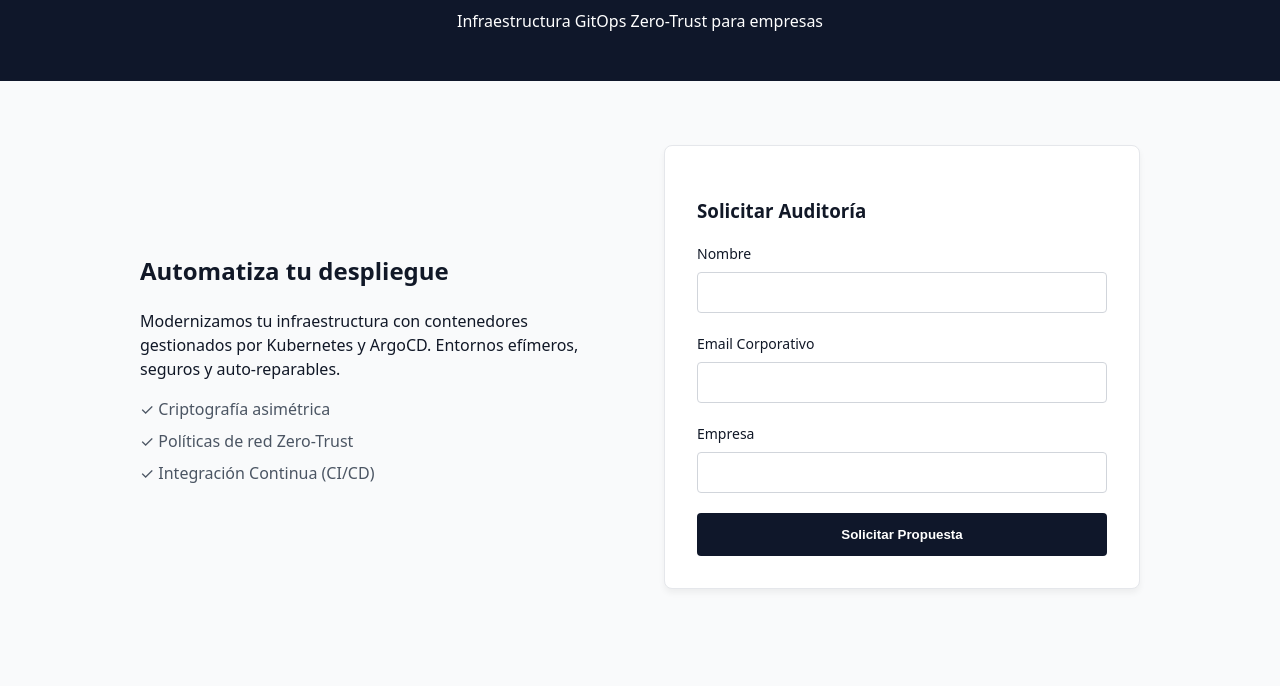
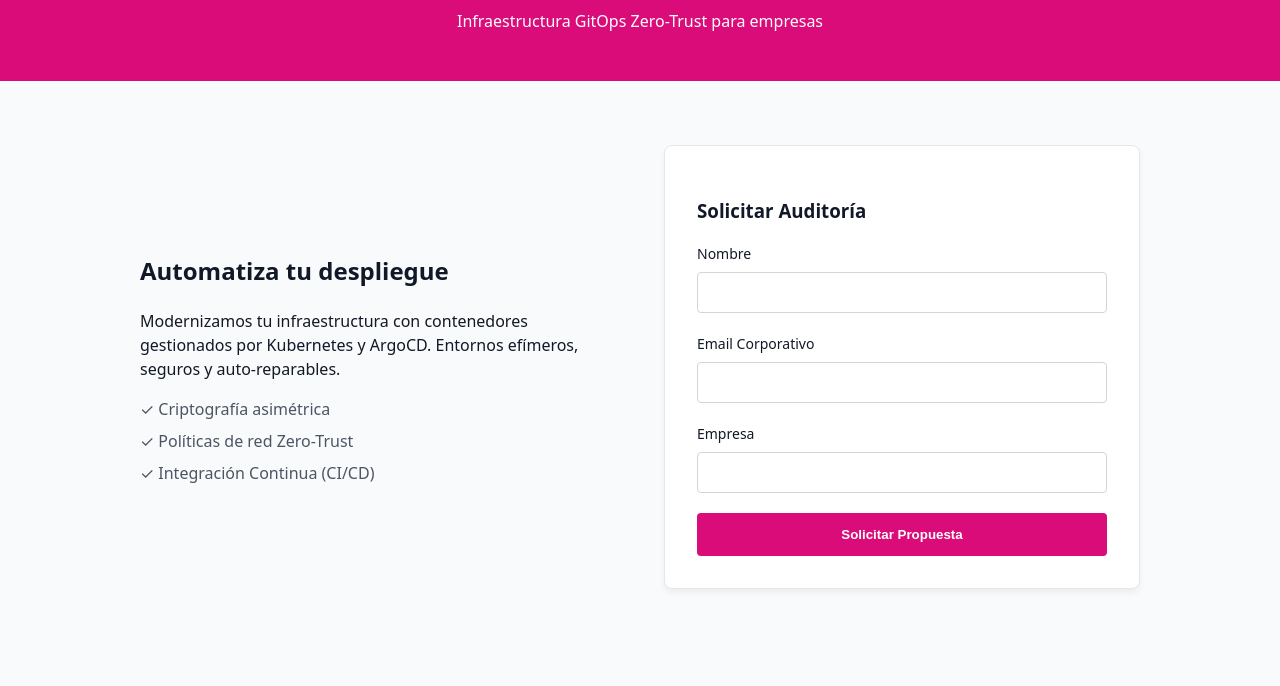
Before and after one commit to ieszaidinvergeles/2-asir-bil-pasir-mario-sanchez-gutierrez, a plain HTML site: page apps/frontend/index.html in a window 1280 px wide. Shown: the part 114-800 px from the top of the page. Drawn offline with Linux system fonts and the light colour scheme.

Commit message:
style: update primary color variable to pink

```diff
--- a/apps/frontend/css/styles.css
+++ b/apps/frontend/css/styles.css
@@ -2,7 +2,7 @@
 :root {
     --bg-color: #f9fafb;
     --text-color: #111827;
-    --primary-color: #0f172a;
+    --primary-color: #da0c7a;
     --border-color: #e5e7eb;
     --input-border: #d1d5db;
     --success-bg: #dcfce3;
```
